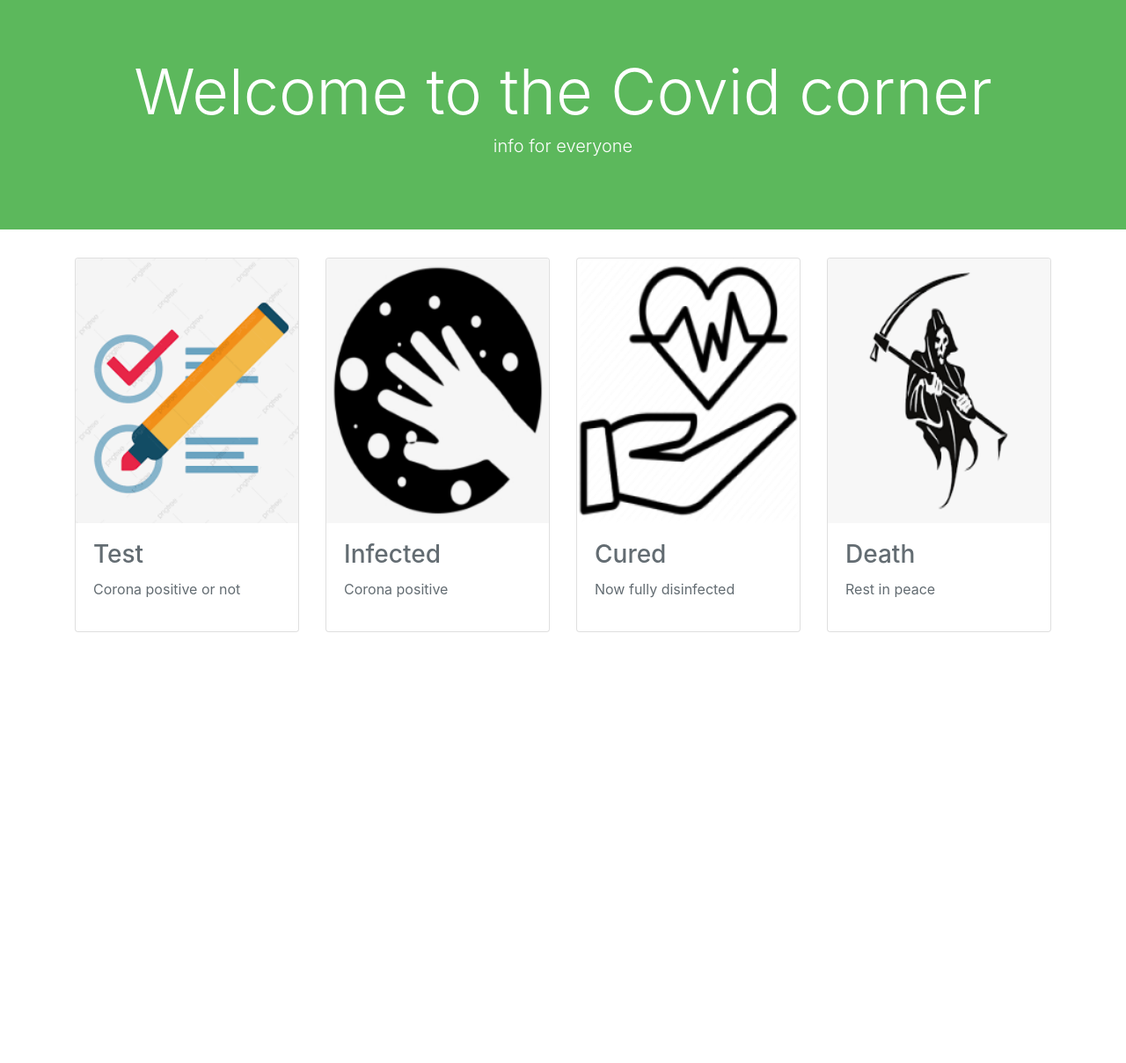
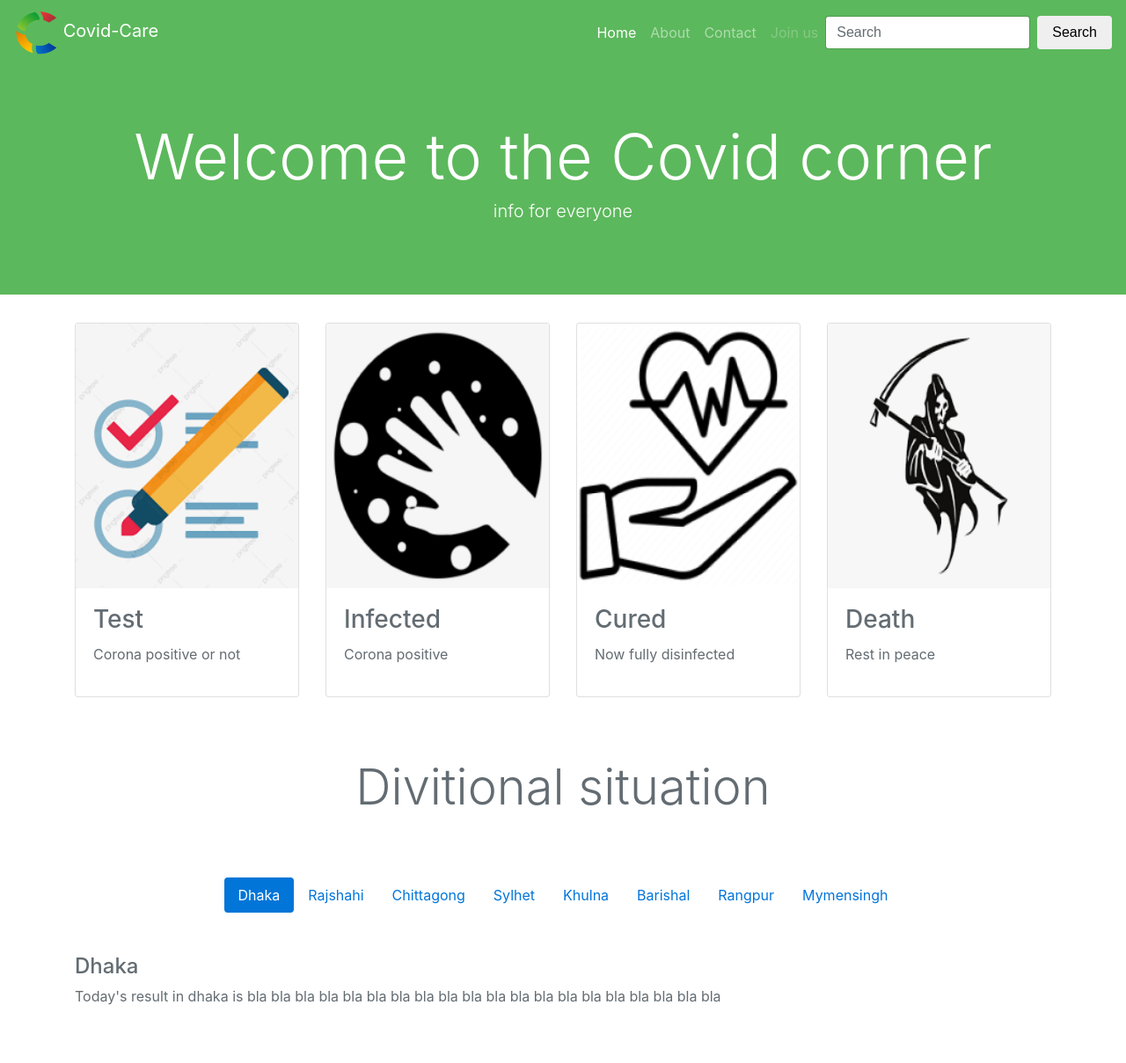
Before and after one commit to NobiSamid/bootsrap-website, a plain HTML site: page new project.html in a window 1280 px wide. Shown: the whole page at 88% size. Before the commit the page ends 800 px from the top, so only its background shows below. Drawn offline with nearby package versions, Linux system fonts and the light colour scheme; a script that the page names is missing.

Commit message:
bootstrap web

```diff
--- a/new project.html
+++ b/new project.html
@@ -7,8 +7,40 @@
 
     <!-- Bootstrap CSS -->
     <link rel="stylesheet" href="https://maxcdn.bootstrapcdn.com/bootstrap/4.0.0-alpha.6/css/bootstrap.min.css" integrity="sha384-rwoIResjU2yc3z8GV/NPeZWAv56rSmLldC3R/AZzGRnGxQQKnKkoFVhFQhNUwEyJ" crossorigin="anonymous">
+      <title>Covid-care</title>
+      <link rel="shortout icon" type="image/x-icon" href="images/logo.png"/>
   </head>
   <body>
+      <nav class="navbar navbar-toggleable-md navbar-light bg-faded navbar-inverse bg-success">
+           <a class="navbar-brand" href="#">
+    <img src="images/logo.png" width="50" height="50" class="d-inline-block align-center" alt="">
+    Covid-Care
+  </a>
+  <button class="navbar-toggler navbar-toggler-right" type="button" data-toggle="collapse" data-target="#navbarSupportedContent" aria-controls="navbarSupportedContent" aria-expanded="false" aria-label="Toggle navigation">
+    <span class="navbar-toggler-icon"></span>
+  </button>
+
+  <div class="collapse navbar-collapse" id="navbarSupportedContent">
+    <ul class="navbar-nav ml-auto">
+      <li class="nav-item active">
+        <a class="nav-link" href="#">Home <span class="sr-only">(current)</span></a>
+      </li>
+      <li class="nav-item">
+        <a class="nav-link" href="#">About</a>
+      </li>
+        <li class="nav-item">
+        <a class="nav-link" href="#">Contact</a>
+      </li>
+      <li class="nav-item">
+        <a class="nav-link disabled" href="#">Join us</a>
+      </li>
+    </ul>
+    <form class="form-inline my-2 my-lg-0">
+      <input class="form-control mr-sm-2" type="text" placeholder="Search">
+      <button class="btn btn-outline-faded my-2 my-sm-0" type="submit">Search</button>
+    </form>
+  </div>
+</nav>
 
       <div class="jumbotron jumbotron-fluid bg-success text-white text-center">
        <div class="container">
@@ -56,6 +88,55 @@
               </div>
             </div>
           </div>
+
+
+          <h2 class="display-4 text-center py-5 my-4">Divitional situation</h2>
+
+          <nav class="nav justify-content-center nav-pills flex-column flex-md-row">
+          <a class="nav-link active" href="#dhaka" data-toggle="tab">Dhaka</a>
+          <a class="nav-link" href="#rajshahi" data-toggle="tab">Rajshahi</a>
+          <a class="nav-link" href="#chittagong" data-toggle="tab">Chittagong</a>
+          <a class="nav-link" href="#sylhet" data-toggle="tab">Sylhet</a>
+          <a class="nav-link" href="#khulna" data-toggle="tab">Khulna</a>
+          <a class="nav-link" href="#barishal" data-toggle="tab">Barishal</a>
+          <a class="nav-link" href="#rangpur" data-toggle="tab">Rangpur</a>
+          <a class="nav-link" href="#mymensing" data-toggle="tab">Mymensingh</a>
+          </nav>
+
+          <div class="tab-content py-5">
+              <div class="tab-pane active" id="dhaka">
+                  <h4>Dhaka</h4>
+                  <p>Today's result in dhaka is bla  bla bla bla bla bla bla bla bla bla bla bla bla bla bla bla bla bla bla bla </p>
+              </div>
+              <div class="tab-pane" id="rajshahi">
+                  <h4>Rajshahi</h4>
+                  <p>Today's result in rajshahi is bla  bla bla bla bla bla bla bla bla bla bla bla bla bla bla bla bla bla bla bla </p>
+              </div>
+              <div class="tab-pane" id="chittagong">
+                  <h4>Chittagong</h4>
+                  <p>Today's result in chittagong is bla  bla bla bla bla bla bla bla bla bla bla bla bla bla bla bla bla bla bla bla </p>
+              </div>
+              <div class="tab-pane" id="sylhet">
+                  <h4>Sylhet</h4>
+                  <p>Today's result in sylhet is bla  bla bla bla bla bla bla bla bla bla bla bla bla bla bla bla bla bla bla bla </p>
+              </div>
+              <div class="tab-pane" id="khulna">
+                  <h4>Khulna</h4>
+                  <p>Today's result in khulna is bla  bla bla bla bla bla bla bla bla bla bla bla bla bla bla bla bla bla bla bla </p>
+              </div>
+              <div class="tab-pane" id="barishal">
+                  <h4>Barishal</h4>
+                  <p>Today's result in barishal is bla  bla bla bla bla bla bla bla bla bla bla bla bla bla bla bla bla bla bla bla </p>
+              </div>
+              <div class="tab-pane" id="rangpur">
+                  <h4>Rangpur</h4>
+                  <p>Today's result in rangpur is bla  bla bla bla bla bla bla bla bla bla bla bla bla bla bla bla bla bla bla bla </p>
+              </div>
+              <div class="tab-pane" id="mymensing">
+                  <h4>Mymensing</h4>
+                  <p>Today's result in mymensing is bla  bla bla bla bla bla bla bla bla bla bla bla bla bla bla bla bla bla bla bla </p>
+              </div>
+          </div>
       </div>
 
 
```
Also changed, not shown: index.html (+35 -5 lines), images/logo.png (added).
